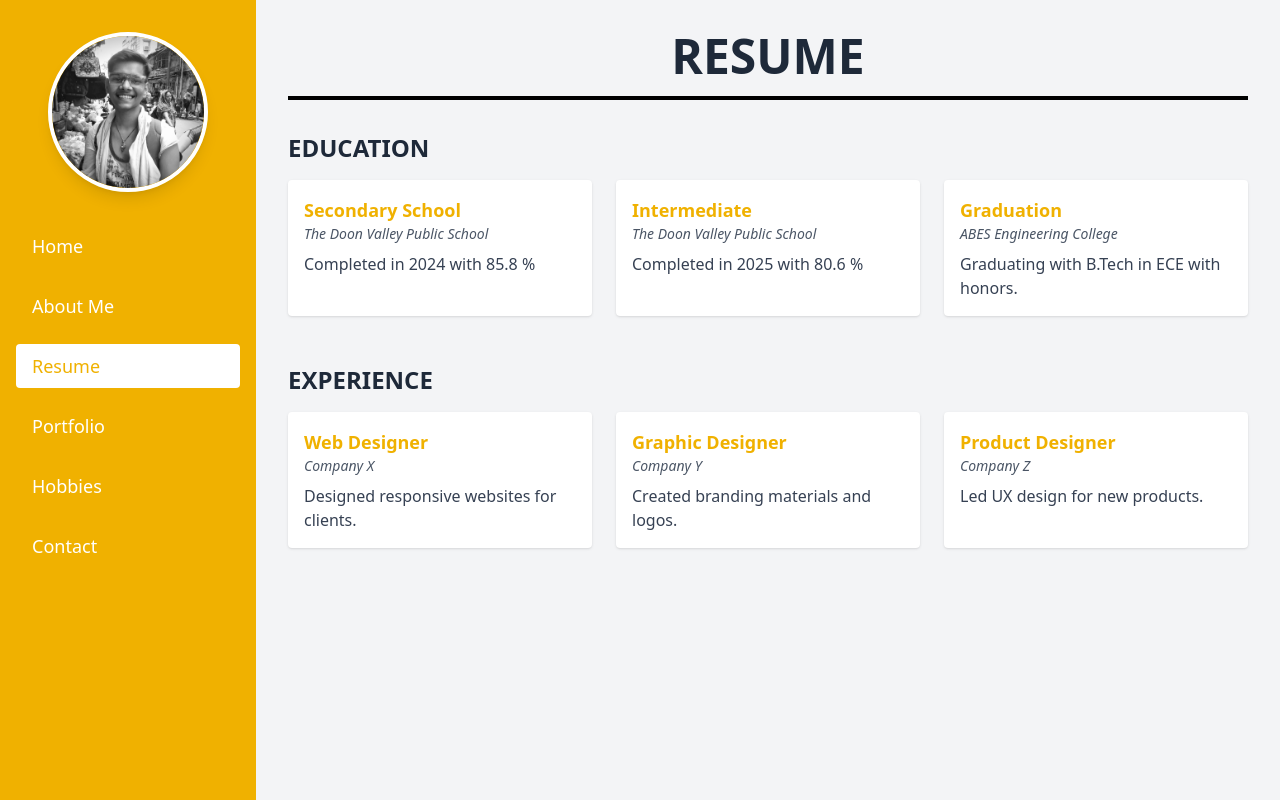
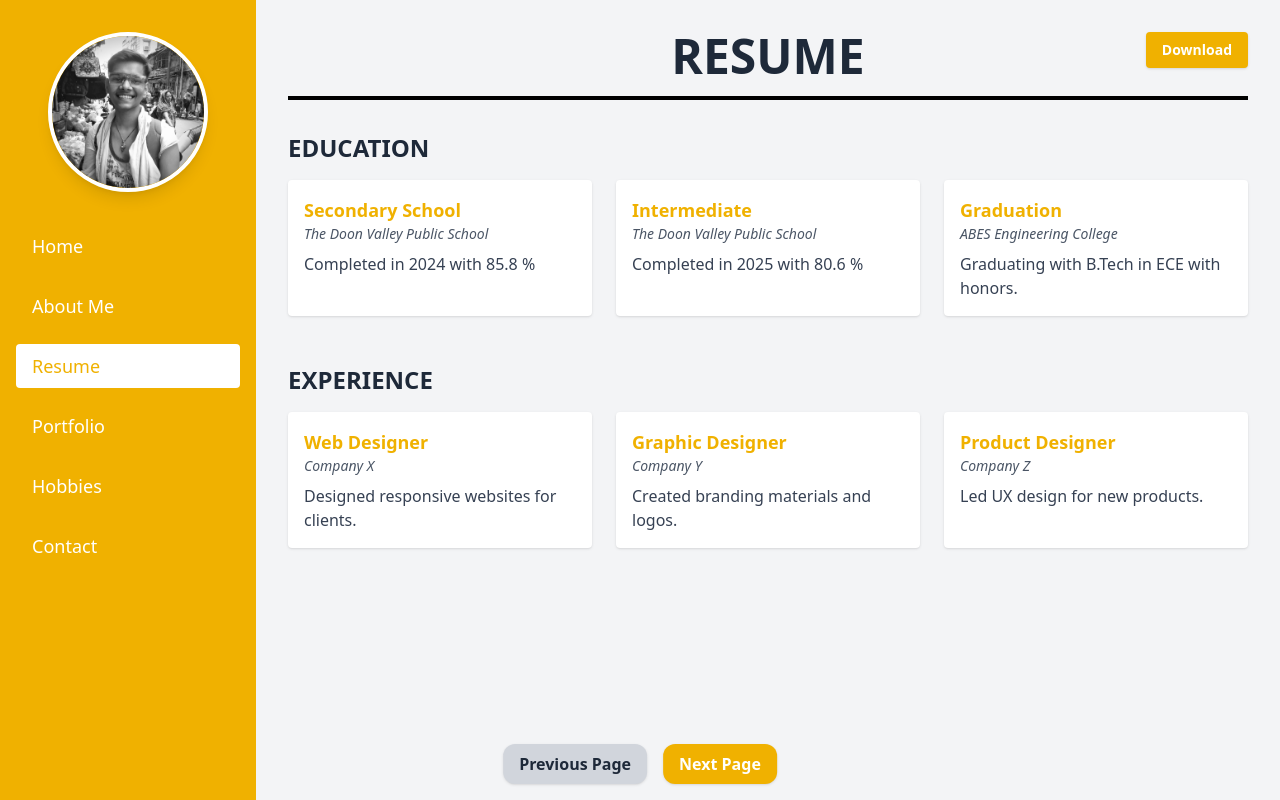
Before and after one commit to Shourya760/New-vite_project, a React (Vite) app: page /resume in a window 1280 px wide. Built offline with nearby package versions, Linux system fonts and the light colour scheme.

Commit message:
added next previous page

```diff
--- a/src/pages/about.jsx
+++ b/src/pages/about.jsx
@@ -1,8 +1,11 @@
 import React, { useState } from "react";
 import { Link } from "react-router-dom";
+import { useNavigate } from "react-router-dom";
 
 const About = () => {
   const [menuOpen, setMenuOpen] = useState(false);
+
+  const navigate = useNavigate();
 
   return (
     <div className="min-h-screen font-sans flex flex-col md:flex-row bg-gray-100">
@@ -11,7 +14,7 @@ const About = () => {
         <img
           src="/shourya.jpg"
           alt="Profile"
-          className="w-40 h-40 object-cover rounded-full border-4 border-white shadow-lg transform transition-transform duration-500 hover:rotate-360"
+          className="w-40 h-40 object-cover rounded-full border-4 border-white shadow-lg transform transition-transform duration-1500 hover:rotate-360"
         />
 
         <nav className="space-y-4 text-lg w-full px-4">
@@ -88,6 +91,21 @@ const About = () => {
             ))}
           </div>
         </section>
+         {/* Fixed navigation buttons at bottom */}
+        <div className="fixed bottom-4 left-1/2 transform -translate-x-1/2 flex space-x-4 z-50">
+          <button
+            onClick={() => navigate("/home")}
+            className="bg-gray-300 hover:bg-gray-400 text-gray-800 font-semibold py-2 px-4 rounded-xl shadow transition duration-200"
+          >
+            Previous Page
+          </button>
+          <button
+            onClick={() => navigate("/resume")}
+            className="bg-yellow-500 hover:bg-yellow-600 text-white font-semibold py-2 px-4 rounded-xl shadow transition duration-200"
+          >
+            Next Page
+          </button>
+        </div>
       </main>
     </div>
   );
--- a/src/pages/contacts.jsx
+++ b/src/pages/contacts.jsx
@@ -1,9 +1,11 @@
 import React, { useState } from "react";
 import { Link } from "react-router-dom";
 import { Monitor, Phone, Mail, MapPin } from 'lucide-react';
+import { useNavigate } from "react-router-dom";
 
 const Contact = () => {
   const [menuOpen, setMenuOpen] = useState(false);
+  const navigate = useNavigate();
   const [formData, setFormData] = useState({
     name: '',
     email: '',
@@ -188,6 +190,21 @@ const Contact = () => {
             </div>
           </div>
         </section>
+        {/* Fixed navigation buttons at bottom */}
+        <div className="fixed bottom-4 left-1/2 transform -translate-x-1/2 flex space-x-4 z-50">
+          <button
+            onClick={() => navigate("/hobbies")}
+            className="bg-gray-300 hover:bg-gray-400 text-gray-800 font-semibold py-2 px-4 rounded-xl shadow transition duration-200"
+          >
+            Previous Page
+          </button>
+          <button
+            onClick={() => navigate("/home")}
+            className="bg-yellow-500 hover:bg-yellow-600 text-white font-semibold py-2 px-4 rounded-xl shadow transition duration-200"
+          >
+            Home Page
+          </button>
+        </div>
       </main>
     </div>
   );
--- a/src/pages/hobbies.jsx
+++ b/src/pages/hobbies.jsx
@@ -1,9 +1,10 @@
 import React, { useState } from "react";
 import { Link } from "react-router-dom";
+import { useNavigate } from "react-router-dom";
 
 const Hobbies = () => {
   const [menuOpen, setMenuOpen] = useState(false);
-
+  const navigate = useNavigate();
   const sketches = [
     { id: 1, title: "Sketch 1", img: "/sketch1.jpg" },
     { id: 2, title: "Sketch 2", img: "/sketch2.jpg" },
@@ -81,6 +82,21 @@ const Hobbies = () => {
             ))}
           </div>
         </section>
+        {/* Fixed navigation buttons at bottom */}
+        <div className="fixed bottom-4 left-1/2 transform -translate-x-1/2 flex space-x-4 z-50">
+          <button
+            onClick={() => navigate("/portfolio")}
+            className="bg-gray-300 hover:bg-gray-400 text-gray-800 font-semibold py-2 px-4 rounded-xl shadow transition duration-200"
+          >
+            Previous Page
+          </button>
+          <button
+            onClick={() => navigate("/contact")}
+            className="bg-yellow-500 hover:bg-yellow-600 text-white font-semibold py-2 px-4 rounded-xl shadow transition duration-200"
+          >
+            Next Page
+          </button>
+        </div>
       </main>
     </div>
   );
--- a/src/pages/portfolio.jsx
+++ b/src/pages/portfolio.jsx
@@ -1,8 +1,10 @@
 import React, { useState } from "react";
 import { Link } from "react-router-dom";
+import { useNavigate } from "react-router-dom";
 
 const Hobbies = () => {
   const [menuOpen, setMenuOpen] = useState(false);
+  const navigate = useNavigate();
   const portfolioItems = [
     { id: 1, category: "Graphic Design", img: "https://images.pexels.com/photos/60597/dahlia-red-blossom-bloom-60597.jpeg?auto=compress&cs=tinysrgb&w=600" },
     { id: 2, category: "Graphic Design", img: "https://images.pexels.com/photos/33045/lion-wild-africa-african.jpg?auto=compress&cs=tinysrgb&w=600" },
@@ -96,7 +98,21 @@ const Hobbies = () => {
             </div>
           ))}
         </div>
-
+         {/* Fixed navigation buttons at bottom */}
+        <div className="fixed bottom-4 left-1/2 transform -translate-x-1/2 flex space-x-4 z-50">
+          <button
+            onClick={() => navigate("/resume")}
+            className="bg-gray-300 hover:bg-gray-400 text-gray-800 font-semibold py-2 px-4 rounded-xl shadow transition duration-200"
+          >
+            Previous Page
+          </button>
+          <button
+            onClick={() => navigate("/hobbies")}
+            className="bg-yellow-500 hover:bg-yellow-600 text-white font-semibold py-2 px-4 rounded-xl shadow transition duration-200"
+          >
+            Next Page
+          </button>
+        </div>
 
 
       </main>
--- a/src/pages/resume.jsx
+++ b/src/pages/resume.jsx
@@ -1,9 +1,10 @@
 import React, { useState } from "react";
 import { Link } from "react-router-dom";
+import { useNavigate } from "react-router-dom";
 
 const Resume = () => {
   const [menuOpen, setMenuOpen] = useState(false);
-
+  const navigate = useNavigate();
   const education = [
     { id: 1, title: "Secondary School", subtitle: "The Doon Valley Public School", description: "Completed in 2024 with 85.8 %" },
     { id: 2, title: "Intermediate", subtitle: "The Doon Valley Public School", description: "Completed in 2025 with 80.6 %" },
@@ -61,10 +62,20 @@ const Resume = () => {
 
       {/* Main Content */}
       <main className="w-full md:w-4/5 p-4 md:p-8 relative">
-        <h1 className="text-3xl sm:text-5xl text-center font-bold border-b-4 border-black pb-4 mb-8 text-gray-800">
-          RESUME
-        </h1>
+        <div className="relative mb-8">
+          <h1 className="text-3xl sm:text-5xl text-center font-bold border-b-4 border-black pb-4 text-gray-800">
+            RESUME
+          </h1>
 
+          <a
+            href="/Shourya-Resume.pdf" // Replace with your actual PDF file name/path
+            target="_blank"
+            rel="noopener noreferrer"
+            className="absolute top-0 right-0 bg-yellow-500 hover:bg-yellow-600 text-white text-sm font-semibold py-2 px-4 rounded shadow transition duration-300"
+          >
+            Download
+          </a>
+        </div>
         {/* Education Section */}
         <section className="mb-12">
           <h2 className="text-2xl font-bold text-gray-800 mb-4">EDUCATION</h2>
@@ -92,6 +103,21 @@ const Resume = () => {
             ))}
           </div>
         </section>
+        {/* Fixed navigation buttons at bottom */}
+        <div className="fixed bottom-4 left-1/2 transform -translate-x-1/2 flex space-x-4 z-50">
+          <button
+            onClick={() => navigate("/about")}
+            className="bg-gray-300 hover:bg-gray-400 text-gray-800 font-semibold py-2 px-4 rounded-xl shadow transition duration-200"
+          >
+            Previous Page
+          </button>
+          <button
+            onClick={() => navigate("/portfolio")}
+            className="bg-yellow-500 hover:bg-yellow-600 text-white font-semibold py-2 px-4 rounded-xl shadow transition duration-200"
+          >
+            Next Page
+          </button>
+        </div>
       </main>
     </div>
   );
```
Also changed, not shown: src/pages/home.jsx (line endings or trailing spaces), 1 other file (tests, documents, lock files or other folders). Lines whose indentation alone changed are shown as unchanged.
